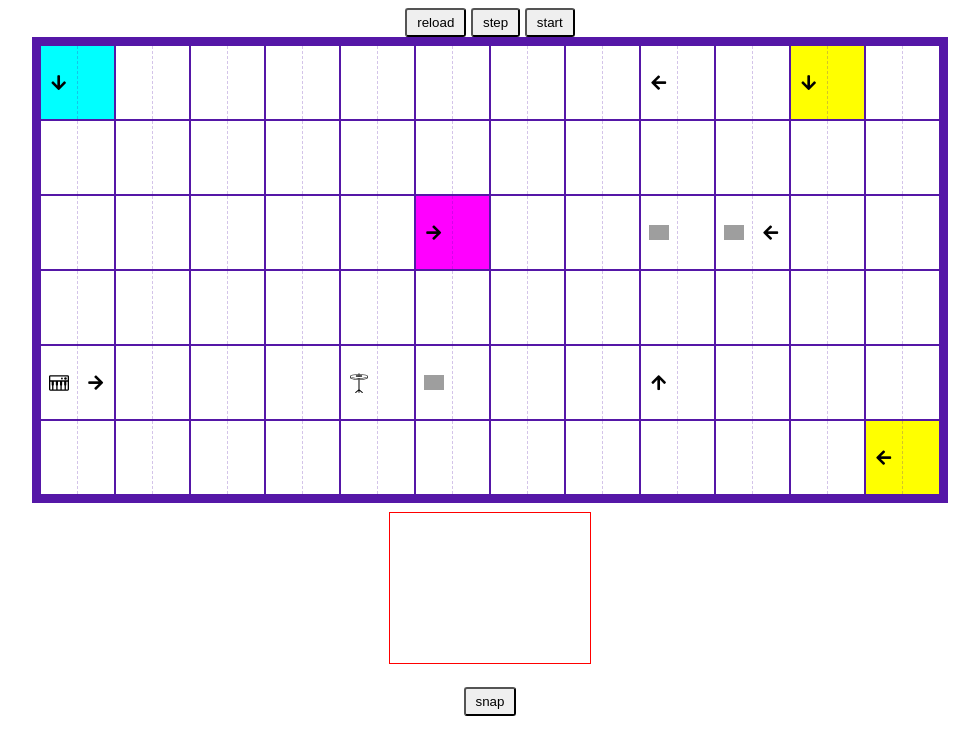
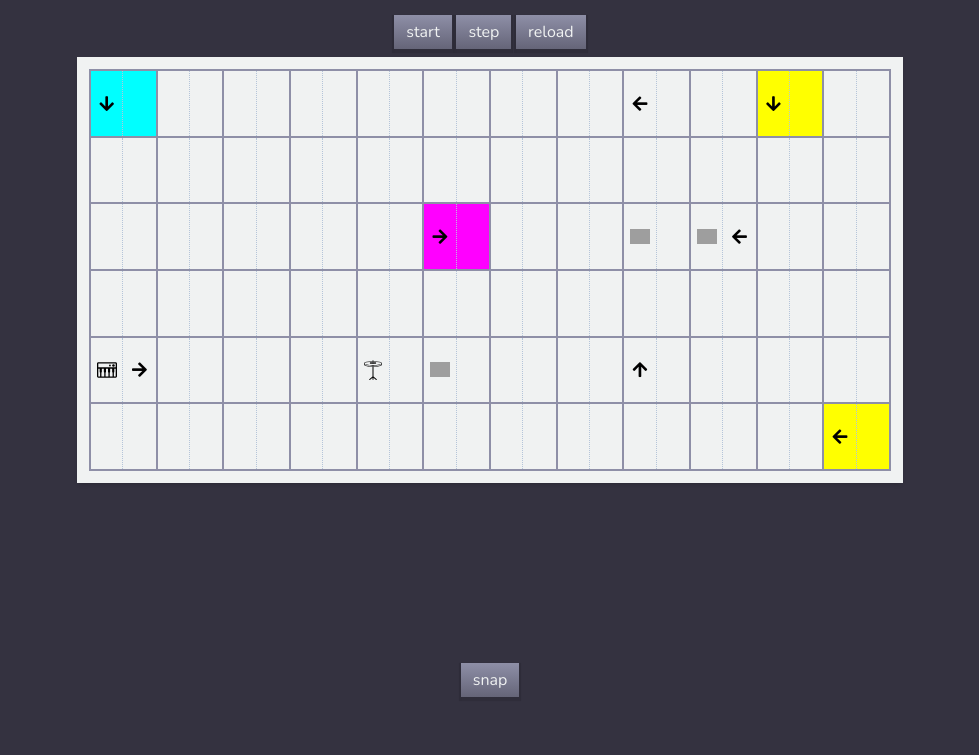
Before and after one commit to tabreturn/papertracker, a Flask app: page / in a window 1280 px wide. Shown: the top 755 px of the page, without its empty margins (150-1129 px from the left). Run offline with Flask 2, Linux system fonts and the light colour scheme; a map, chart or similar area stays blank; grey boxes are pictures that could not be loaded.

Commit message:
- setup theme system

```diff
--- a/webserver/static/Board.js
+++ b/webserver/static/Board.js
@@ -27,10 +27,10 @@
     let board = document.getElementById('board');
     // css for scaling
     let aspectratio = this.rows / this.cols;
-    board.style.width = '90vw';
-    board.style.height = 90*aspectratio+'vw';
-    board.style.maxWidth = '900px';
-    board.style.maxHeight = 900*aspectratio+'px';
+    board.style.width = '80vw';
+    board.style.height = 80*aspectratio+'vw';
+    board.style.maxWidth = '800px';
+    board.style.maxHeight = 800*aspectratio+'px';
 
     for (let r=0; r<this.rows; r++) {
       // populate cells and pulses arrays
--- a/webserver/static/screen.css
+++ b/webserver/static/screen.css
@@ -1,22 +1,43 @@
 @import url('https://fonts.googleapis.com/css?family=Nunito&display=swap');
 
+:root {
+   /* darkest to lightest */
+  --swatch1: #343240;
+  --swatch2: #8E8FA7;
+  --swatch3: #B4C4D9;
+  --swatch4: #F0F2F2;
+}
+
 body {
+  background-color: var(--swatch1);
   font-family: 'Nunito', sans-serif;
   font-size: 18px;
+  margin: 0.5em;
   text-align: center;
 }
 
 button {
-  border-radius: 3px;
-  padding: 5px 10px;
-  margin-bottom: 8px;
+  box-shadow: 0 2px 1px 2px rgba(0,0,0, 0.1);
+  background: linear-gradient(to bottom, var(--swatch2) 0%, var(--swatch1) 220%);
+  background-color: #637aad;
+  border: #000;
+  color: var(--swatch4);
+  cursor: pointer;
+  display: inline-block;
+  font-family: 'Nunito', sans-serif;
+  font-size: 16px;
+  padding: 6px 12px;
 }
 
 #board {
-  outline: 5px solid rgb(85,23,167);
+  background-color: var(--swatch4);
+  border-left: 1px solid var(--swatch2);
+  border-top: 1px solid var(--swatch2);
+  box-shadow: 0 3px 5px 10px rgba(0,0,0, 0.2);
   display: grid;
   font-size: 12px;
   margin: auto;
+  outline: 8px solid var(--swatch4);
 }
 
 #board img {
@@ -27,7 +48,8 @@
 
 #board .cell {
   align-items: center;
-  border: 1px solid rgb(85,23,167);
+  border-bottom: 1px solid var(--swatch2);
+  border-right: 1px solid var(--swatch2);
   display: grid;
   grid-template-columns: 1fr 1fr;
 }
@@ -41,14 +63,28 @@
 }
 
 #board .cell .tile1 {
-  border-right: 1px dashed rgba(85,23,167, 0.25);
+  border-right: 1px dotted var(--swatch3);
+}
+
+#controls {
+  margin-bottom: 20px;
+  margin-top: 15px;
+}
+
+#controls .active {
+  background: linear-gradient(to bottom, var(--swatch1) 0%, var(--swatch2) 220%);
 }
 
 @media (min-width: 600px) {
 
   #board {
-    outline-width: 8px;
+    border-width: 2px;
+    outline-width: 12px;
     font-size: 17px;
   }
 
+  #board .cell {
+    border-width: 2px;
+  }
+
 }
--- a/webserver/templates/index.html
+++ b/webserver/templates/index.html
@@ -12,9 +12,11 @@
 
 <body>
 
-  <button type="button" id="reload" onclick="location.reload();">reload</button>
-  <button type="button" id="step">step</button>
-  <button type="button" id="start">start</button>
+  <div id="controls">
+    <button type="button" id="start">start</button>
+    <button type="button" id="step">step</button>
+    <button type="button" id="reload" onclick="location.reload();">reload</button>
+  </div>
 
   <div id="board">
     <!-- applied in js
@@ -25,8 +27,9 @@
     -->
   </div>
 
-  <p><canvas id="canvas" style="outline:1px solid red" width="200"></canvas></p>
+  <p><canvas id="canvas" width="200"></canvas></p>
   <button type="button" id="snap">snap</button>
+
   <script src="./static/js-aruco/cv.js"></script>
   <script src="./static/js-aruco/aruco.js"></script>
   <script src="./static/Aruco.js" type="module"></script>
@@ -84,8 +87,9 @@
       //console.log(game);
     });
     // start button
-    document.getElementById('start').addEventListener('click', () => {
+    document.getElementById('start').addEventListener('click', (e) => {
       window.setInterval(() => game.updateBoard(), 1000/game.speed);
+      e.srcElement.classList.add('active');
     });
   </script>
 
```
